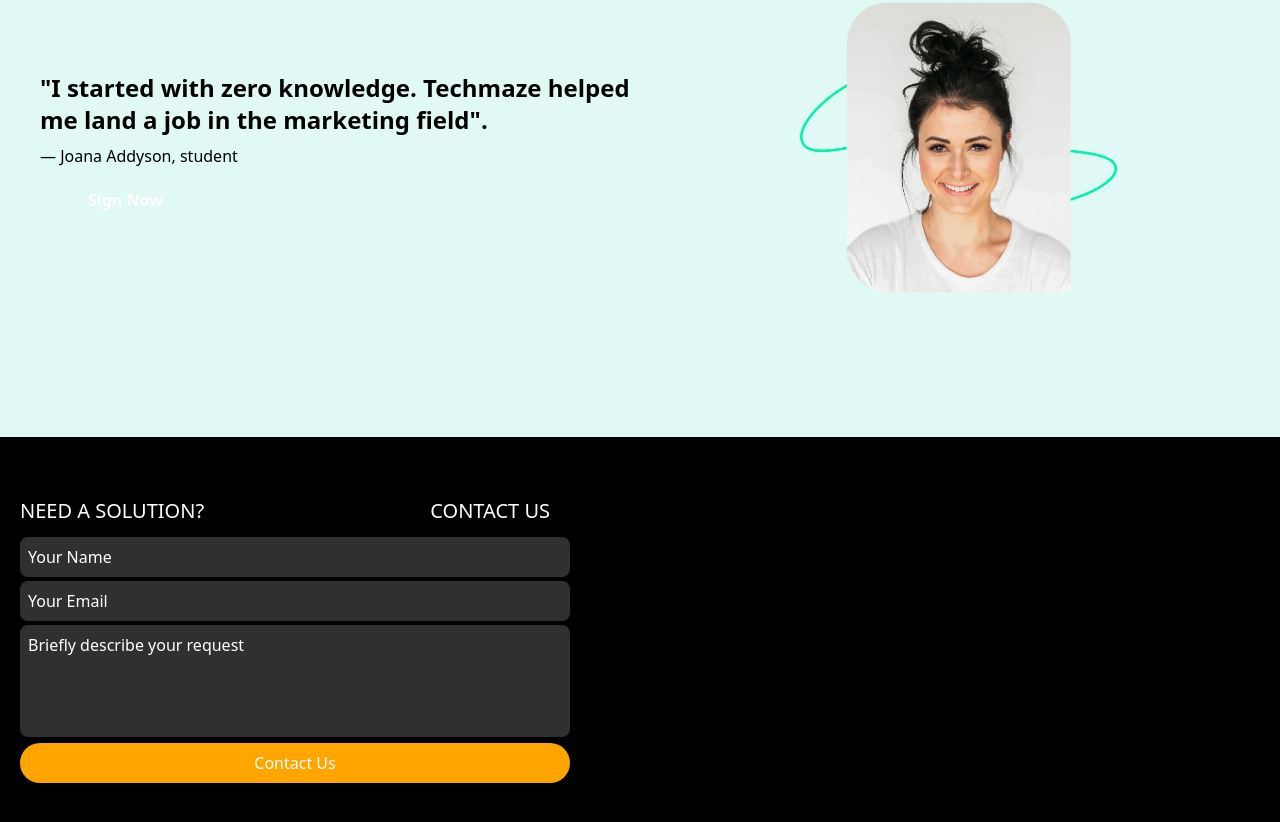
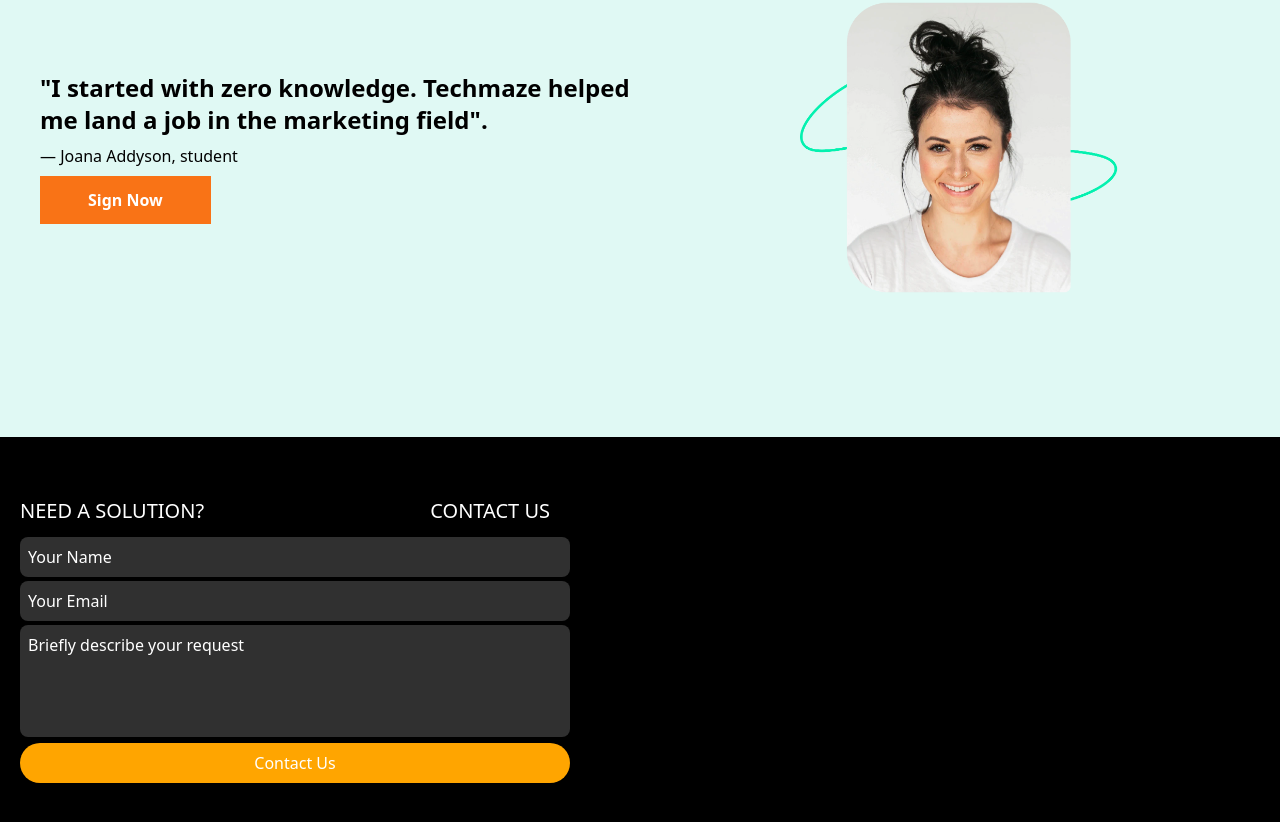
Before and after one commit to AmmarUchia/tec-without-react, a plain HTML site: page index.html in a window 1280 px wide. Shown: the part 2817-3639 px from the top of the page. Drawn offline with nearby package versions, Linux system fonts and the light colour scheme.

Commit message:
fixed some background colors

```diff
--- a/index.html
+++ b/index.html
@@ -168,7 +168,7 @@
         </p>
         <p class="mt-2">— Joana Addyson, student</p>
         <button
-          class="rounde bg-brand/primary-orange font-semibold capitalize mt-2 px-12 py-3 hover:scale-90 hover:opacity-75 transition-all duration-300 text-white"
+          class="rounde bg-orange-500 font-semibold capitalize mt-2 px-12 py-3 hover:scale-90 hover:opacity-75 transition-all duration-300 text-white"
         >
           sign now
         </button>
```
